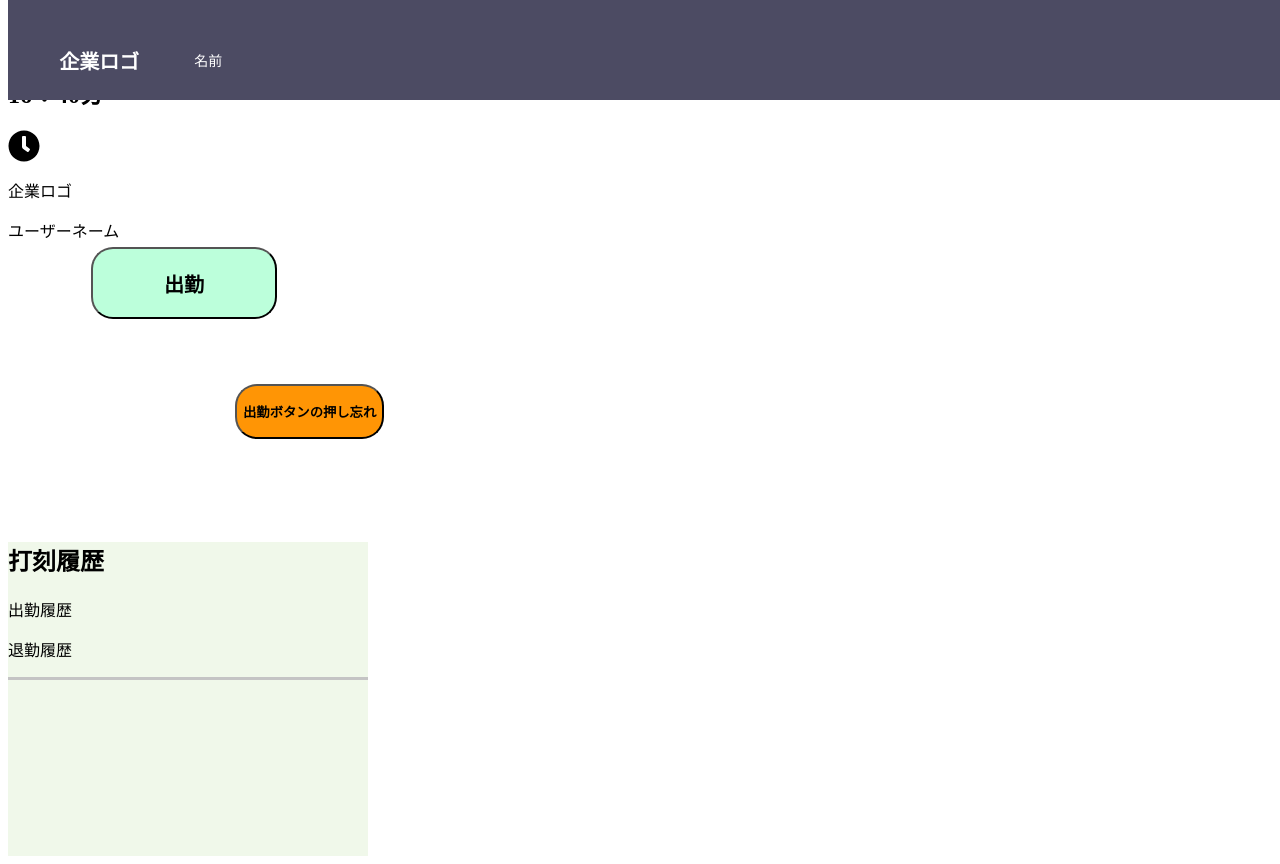
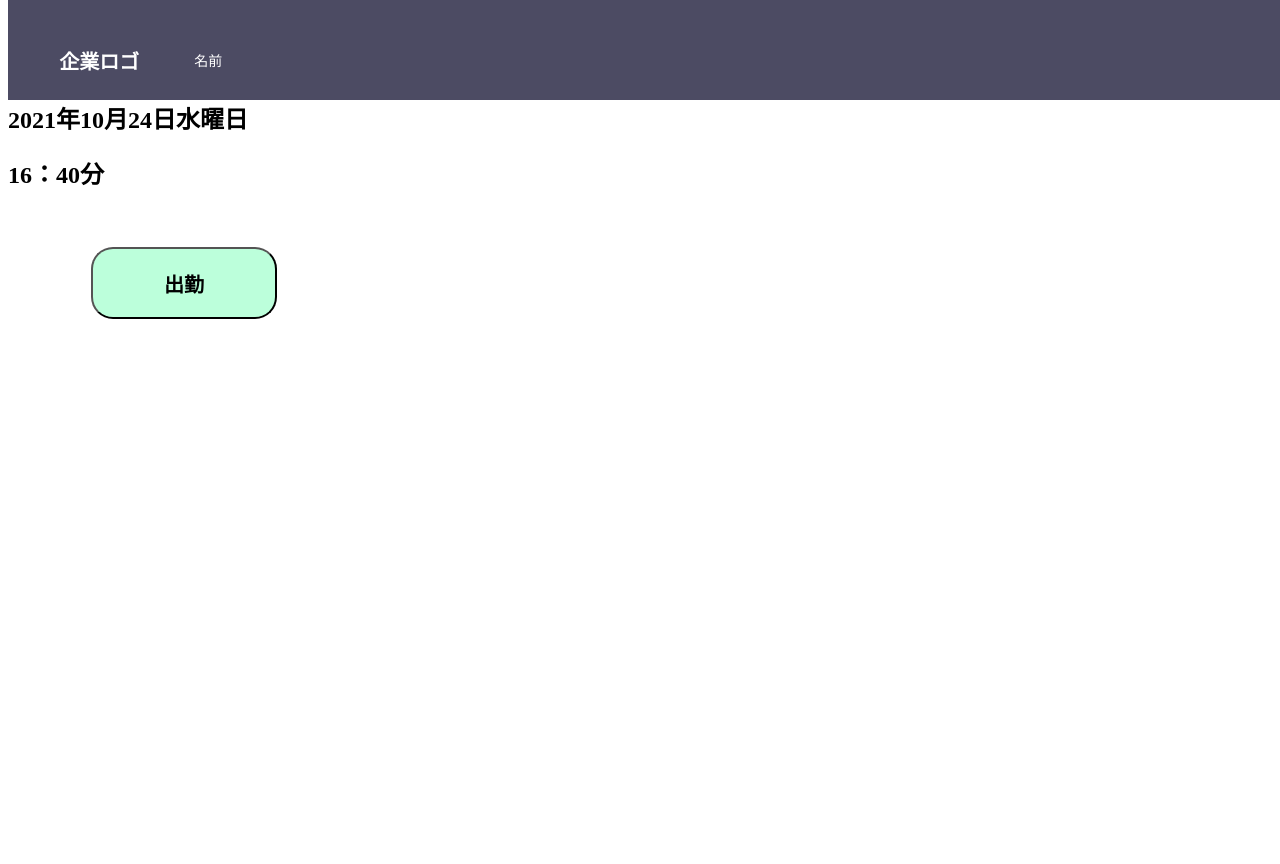
Before and after one commit to sum16/attendance_app_for_react, a React (Create React App) app: page / in a window 1280 px wide. After the commit the page ends 800 px from the top, so only its background shows below. Built offline with nearby package versions, Linux system fonts and the light colour scheme.

Commit message:
pagesの作成

```diff
--- a/src/App.js
+++ b/src/App.js
@@ -1,12 +1,14 @@
 import { useState } from "react";
-import { AttendanceAndLeavingBtton } from "./components/Atoms/Button/AttendanceAndLeavingBtton"
-import { AttendanceForgotPushOfButton } from "./components/Atoms/Button/AttendanceForgotPushOfButton";
-import { WatchIcon } from "./components/Atoms/Icons/WatchIcon";
-import { HeaderLink } from "./components/Atoms/Link/HeaderLink";
-import { CorporateLogo } from "./components/Atoms/Logo/CorporateLogo";
-import { TimesOfDay } from "./components/Atoms/TimesOfDay/TimesOfDay";
-import { Header } from "./components/Organisms/header";
-import { StampingHistory } from "./components/Organisms/StampingHistory";
+// import { AttendanceAndLeavingBtton } from "./components/Atoms/Button/AttendanceAndLeavingBtton"
+// import { AttendanceForgotPushOfButton } from "./components/Atoms/Button/AttendanceForgotPushOfButton";
+// import { WatchIcon } from "./components/Atoms/Icons/WatchIcon";
+// import { HeaderLink } from "./components/Atoms/Link/HeaderLink";
+// import { CorporateLogo } from "./components/Atoms/Logo/CorporateLogo";
+// import { TimesOfDay } from "./components/Atoms/TimesOfDay/TimesOfDay";
+// import { Header } from "./components/Organisms/header";
+// import { StampingHistory } from "./components/Organisms/StampingHistory";
+import { TopPage } from "./components/Pages/TopPage";
+import "./index.css"
 
 function App() {
   const [workingFlg, setWorkingFlg] = useState(false)
@@ -39,14 +41,15 @@ function App() {
 
   return (
     <div className="App">
-      <Header />
+      < TopPage />
+      {/* <Header />
       <AttendanceAndLeavingBtton ChangeWorkingFlag={ChangeWorkingFlag} workingFlg={workingFlg} onClickAddDate={onClickAddDate} onClickAddLeavingDate={onClickAddLeavingDate}/>
       <TimesOfDay />
       <WatchIcon />
       <CorporateLogo />
       <HeaderLink />
       <AttendanceForgotPushOfButton />
-      <StampingHistory stampingHistories={stampingHistories} leavingHistories={leavingHistories}/>
+      <StampingHistory stampingHistories={stampingHistories} leavingHistories={leavingHistories}/> */}
     </div>
   );
 }
--- /dev/null
+++ b/src/components/Pages/TopPage.jsx
@@ -0,0 +1,23 @@
+import styled from "styled-components"
+import { AttendanceAndLeavingBtton } from "../Atoms/Button/AttendanceAndLeavingBtton"
+import { TimesOfDay } from "../Atoms/TimesOfDay/TimesOfDay"
+import { Header } from "../Organisms/header"
+import { StampingHistory } from "../Organisms/StampingHistory"
+
+export const TopPage = () => {
+  return(
+    <>
+      <Header />
+      <Smain>
+        <TimesOfDay />
+        <AttendanceAndLeavingBtton />
+      </Smain>
+    </>
+  )
+}
+
+const Smain = styled.div`
+  // padding-bottom:150px;
+  margin: 0 auto;
+
+`
--- a/src/index.css
+++ b/src/index.css
@@ -1,13 +1,3 @@
 body {
-  margin: 0;
-  font-family: -apple-system, BlinkMacSystemFont, 'Segoe UI', 'Roboto', 'Oxygen',
-    'Ubuntu', 'Cantarell', 'Fira Sans', 'Droid Sans', 'Helvetica Neue',
-    sans-serif;
-  -webkit-font-smoothing: antialiased;
-  -moz-osx-font-smoothing: grayscale;
+  margin-top: 100px;
 }
-
-code {
-  font-family: source-code-pro, Menlo, Monaco, Consolas, 'Courier New',
-    monospace;
-}
```
